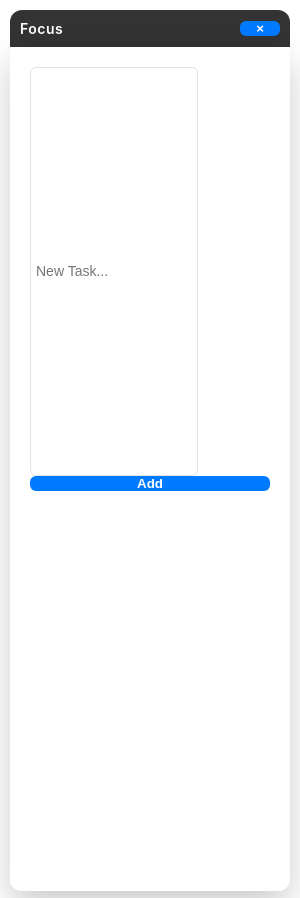
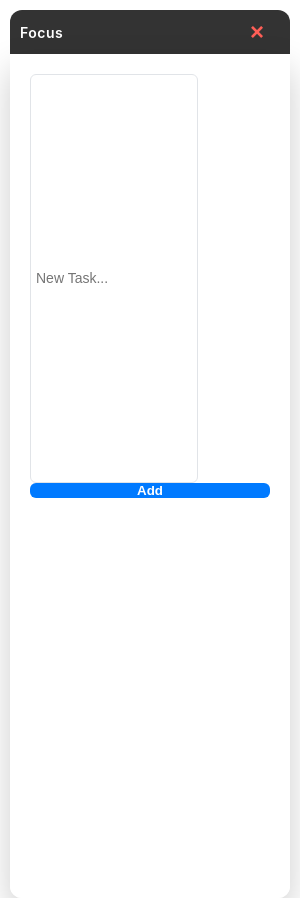
Before and after one commit to wangenga/ProductivityWidget, an Electron app: page index.html in a window 300 px wide. Drawn offline with Linux system fonts and the light colour scheme.

Commit message:
refactor: adjust window dimensions and improve button accessibility; update CSS for layout and background color

```diff
--- a/index.html
+++ b/index.html
@@ -3,7 +3,7 @@
 <head><link rel="stylesheet" href="style.css"></head>
 <body>
     <div id="drag-region" style="-webkit-app-region: drag; padding: 10px; background: #333; color: white; display: flex; justify-content: space-between;">
-        <span>Focus</span><button onclick="window.close()" style="-webkit-app-region: no-drag; cursor: pointer;">×</button>
+        <span>Focus</span><button id="close-btn" onclick="window.close()">×</button>
     </div>
     <div class="container" style="padding: 20px; background: rgba(255,255,255,0.95); height: 100vh;">
         <input type="text" id="taskInput" placeholder="New Task..." style="width: 70%; padding: 5px;">
--- a/main.js
+++ b/main.js
@@ -1,7 +1,7 @@
 const { app, BrowserWindow } = require('electron');
 function createWindow() {
     const win = new BrowserWindow({
-        width: 350, height: 600, frame: false, transparent: true,
+        width: 300, height: 400, frame: false, transparent: true,
         webPreferences: { nodeIntegration: true, contextIsolation: false }
     });
     win.loadFile('index.html');
--- a/style.css
+++ b/style.css
@@ -8,7 +8,7 @@
     padding: 10px; /* Padding creates space for the shadow */
     font-family: -apple-system, BlinkMacSystemFont, "Segoe UI", Roboto, Helvetica, Arial, sans-serif;
     background: transparent; /* CRITICAL: Allows the rounded corners to show */
-    height: 100vh;
+    height: 70vh;
     overflow: hidden; /* Prevents scrollbars on the body itself */
 }
 
@@ -18,7 +18,7 @@
     display: flex;
     justify-content: space-between;
     align-items: center;
-    background: #282c34;
+    background: #282c30;
     color: white;
     padding: 12px 15px;
     border-radius: 12px 12px 0 0;
```
